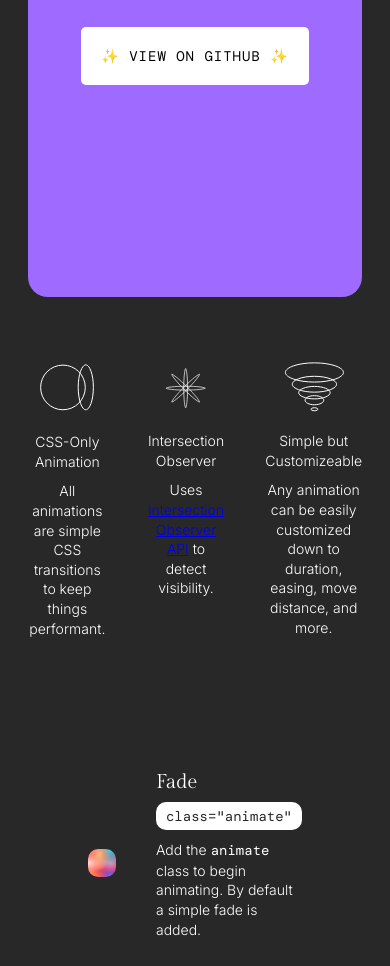
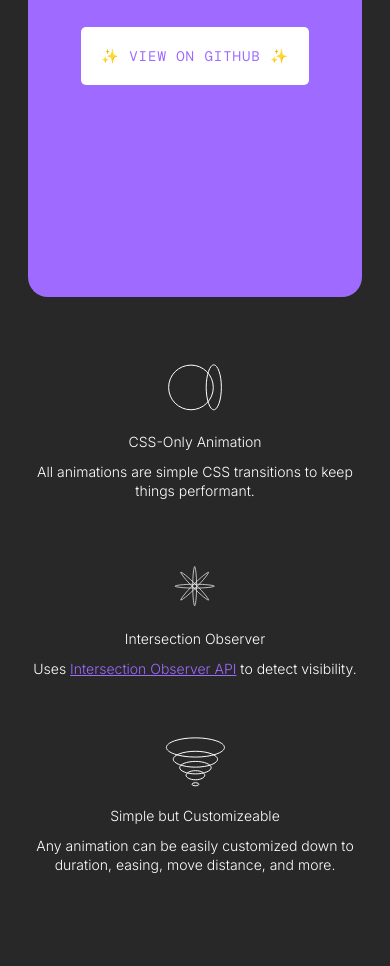
Before and after one commit to treyhardin/DNA-Animation, a website built with Vite: page index.html in a window 390 px wide. Shown: the part 398-1364 px from the top of the page. Built offline with nearby package versions, Linux system fonts and the light colour scheme.

Commit message:
Responsiveness

```diff
--- a/demo.css
+++ b/demo.css
@@ -52,13 +52,18 @@ p {
     margin-top: 0;
 }
 
+a {
+    color: var(--color-primary);
+}
+
 .body-large {
     font-size: clamp(14px, 2vw, 24px);
     line-height: 1.4;
     margin-bottom: var(--space-s);
 }
 
-button {
+button,
+.button {
     border: none;
     border-radius: var(--space-xs);
     background-color: var(--color-reverse);
@@ -69,6 +74,8 @@ button {
     text-transform: uppercase;
     font-size: 14px;
     letter-spacing: 1px;
+    text-decoration: none;
+    display: inline-block;
 }
 
 code {
@@ -150,6 +157,10 @@ section {
     padding: var(--space-xl);
 }
 
+.preview-section:nth-child(even) {
+    flex-direction: row-reverse;
+}
+
 .preview-section .image-wrapper {
     flex: 0 1 50%;
     aspect-ratio: 1 / 1;
@@ -180,3 +191,24 @@ footer {
     align-items: center;
     gap: var(--space-m);
 }
+
+@media screen and (max-width: 680px) {
+    .intro-section {
+        display: flex;
+        flex-direction: column;
+    }
+
+    .preview-section {
+        /* width: 100%; */
+        flex-direction: column;
+        align-items: stretch;
+        justify-content: flex-start;
+        padding: var(--space-l);
+    }
+
+    .preview-section:nth-child(even) {
+        flex-direction: column;
+    }
+
+
+}
--- a/index.html
+++ b/index.html
@@ -5,7 +5,7 @@
     <link rel="icon" type="image/svg+xml" href="/vite.svg" />
     <meta name="viewport" content="width=device-width, initial-scale=1.0" />
     <link rel="stylesheet" href="demo.css" />
-    <title>Vite App</title>
+    <title>DNA Animation</title>
     <link rel="preconnect" href="https://fonts.googleapis.com">
     <link rel="preconnect" href="https://fonts.gstatic.com" crossorigin>
     <link href="https://fonts.googleapis.com/css2?family=DM+Mono&family=Gilda+Display&family=Inter:wght@300&display=swap" rel="stylesheet">
@@ -22,7 +22,7 @@
         </svg>
         <h1>DNA Animation</h1>
         <p class="body-large">A proposal for implementing baseline animations as part of DNA, for low-lift customizable CSS animations.</p>
-        <button>✨ View on Github ✨</button>
+        <a class="button" href="https://github.com/treyhardin/DNA-Animation" target="_blank">✨ View on Github ✨</a>
       </div>
     </section>
 
@@ -69,13 +69,13 @@
     </section>
 
     <section  class="preview-section">
+      <div data-anim-delay="0" class="image-wrapper animate anim-fadeup">
+        <div class="image-placeholder"></div>
+      </div>
       <div data-anim-delay="0.25" class="text-wrapper animate anim-fadeup">
         <h2>Fade Up</h2>
         <code class="code-example">class="animate anim-fadeup"</code>
         <p>Add more specific animations using one of the preset animation classes. Animation can be applied at the section level, or on individual elements.</p>
-      </div>
-      <div data-anim-delay="0" class="image-wrapper animate anim-fadeup">
-        <div class="image-placeholder"></div>
       </div>
     </section>
 
@@ -84,11 +84,13 @@
         <h2>Fade Left</h2>
         <code class="code-example">data-anim-delay="0"</code>
         <code class="code-example">class="animate anim-fadeleft"</code>
+        <p>Add <code>data-anim-delay</code> attribute to stagger animations.</p>
       </div>
       <div data-anim-delay="0.25" class="text-wrapper animate anim-faderight">
         <h2>Fade Right</h2>
         <code class="code-example">data-anim-delay="1"</code>
         <code class="code-example">class="animate anim-faderight"</code>
+        <p>Add <code>data-anim-delay</code> attribute to stagger animations.</p>
       </div>
     </section>
 
@@ -105,7 +107,7 @@
 
     <footer>
       <h2>Check it Out!</h2>
-      <button>✨ View on Github ✨</button>
+      <a class="button" href="https://github.com/treyhardin/DNA-Animation" target="_blank">✨ View on Github ✨</a>
     </footer>
 
     <script type="module" src="/main.js"></script>
```
